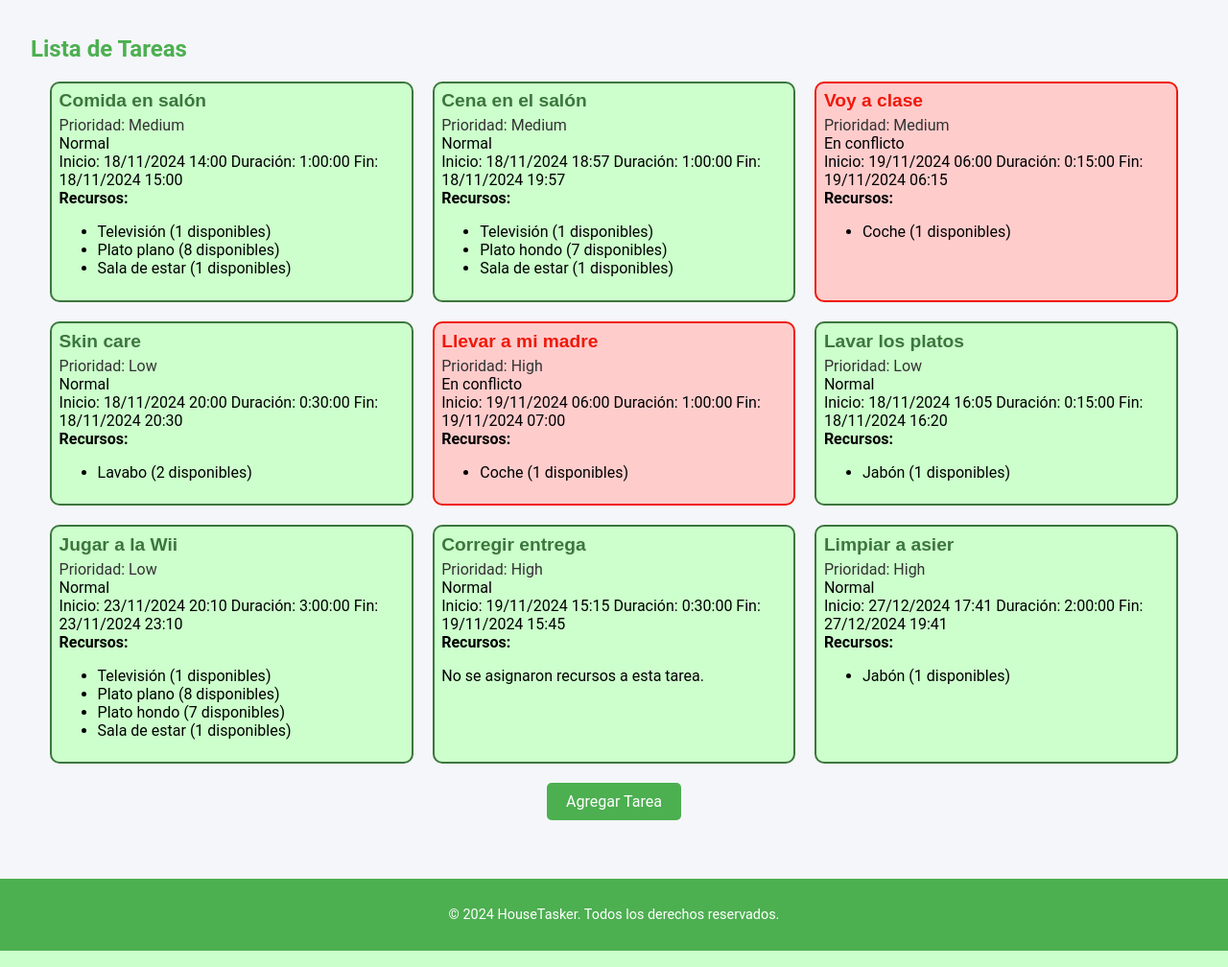
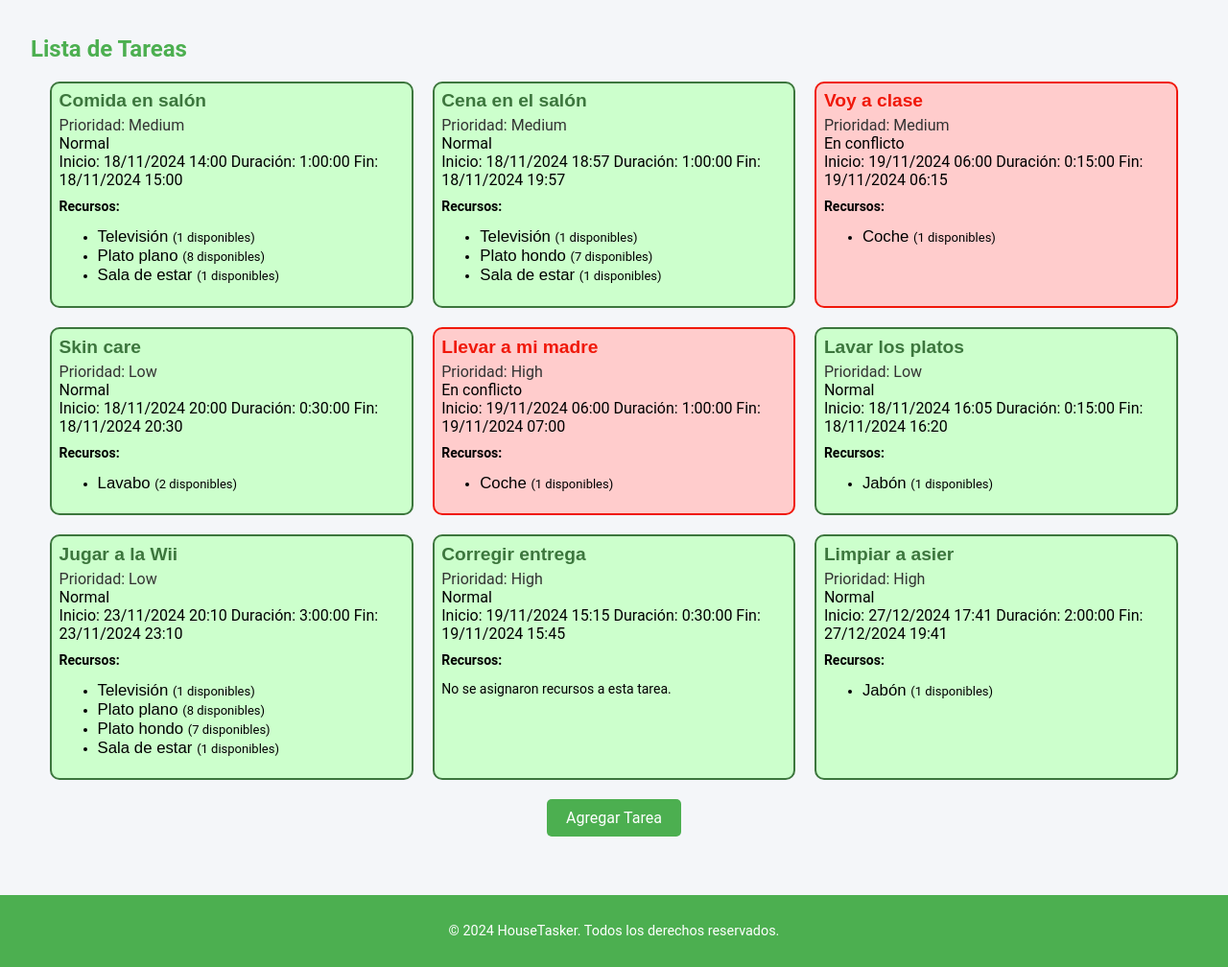
Before and after one commit to julenpe12/house-tasker, a Django app: page /es/tasks/ in a window 1280 px wide. Shown: the part 244-1252 px from the top of the page at 96% size. Run offline with Django 4.2, Linux system fonts and the light colour scheme; a user stored in the database is signed in; data comes from the database, SQL or seed files in the repository.

Commit message:
Hiperenlaces añadidos en task para ir a resources

```diff
--- a/houseTasker-win/appHouseTasker/static/css/task_list.css
+++ b/houseTasker-win/appHouseTasker/static/css/task_list.css
@@ -82,6 +82,32 @@
     color: #3c763d; /* Texto del título verde */
 }
 
+/* Contenedor de lista de recursos */
+.task-resources {
+    margin-top: 10px; /* Espaciado superior para separar de otras secciones */
+    font-size: 14px; /* Tamaño de letra más pequeño */
+}
+
+/* Estilos específicos para los enlaces de recursos en tareas en conflicto */
+.task-overlapping .resource-link {
+    font-weight: normal;
+    color: #000; /* Color rojo */
+}
+
+/* Estilos específicos para los enlaces de recursos en tareas normales */
+.task-ok .resource-link {
+    font-weight: normal;
+    color: #000; /* Color verde */
+}
+
+/* Caja de cantidad de recursos */
+.quantity-box {
+    background-color: transparent;
+    color: #000;;
+    font-size: 13px;
+    font-weight: normal;
+}
+
 /* Estilos responsivos */
 @media only screen and (max-width: 400px) {
     .task-item a {
--- a/houseTasker-win/appHouseTasker/templates/task_list.html
+++ b/houseTasker-win/appHouseTasker/templates/task_list.html
@@ -1,23 +1,18 @@
 {% extends "base.html" %}
-
-
 {% load static %}
 {% load i18n %}
-
 
 {% block head %}
 <link rel="stylesheet" href="{% static 'css/task_list.css' %}">
 {% endblock %}
 
-
 {% block main %}
 <h2>{% trans "Lista de Tareas" %}</h2>
-
 
 <div class="task-container">
   {% for task in tasks %}
     <div class="task-item {% if task.is_overlapping %}task-overlapping{% else %}task-ok{% endif %}">
-      <a href="{% url 'task_detail' task.id %}">{{ task.title }}</a>
+      <a href="{% url 'task_detail' task.id %}" class="task-title">{{ task.title }}</a>
       <span class="priority">{% trans "Prioridad" %}: {{ task.get_priority_display }}</span>
       {% if task.is_overlapping %}
         <span class="status">{% trans "En conflicto" %}</span>
@@ -32,9 +27,14 @@
       <div class="task-resources">
         <strong>{% trans "Recursos" %}:</strong>
         {% if task.resources.all %}
-          <ul>
+          <ul class="resource-container">
             {% for resource in task.resources.all %}
-              <li>{{ resource.name }} ({{ resource.quantity }} {% trans "disponibles" %})</li>
+              <li class="resource-item">
+                <a href="{% url 'resource_detail' resource.id %}" class="resource-link">
+                  {{ resource.name }}
+                </a>
+                <span class="quantity-box">({{ resource.quantity }} {% trans "disponibles" %})</span>
+              </li>
             {% endfor %}
           </ul>
         {% else %}
@@ -47,7 +47,6 @@
   {% endfor %}
 </div>
 
-
 <div class="add-task-button-container">
   <a href="{% url 'task_create' %}" class="add-task-button">{% trans "Agregar Tarea" %}</a>
 </div>
```
Also changed, not shown: houseTasker-win/appHouseTasker/static/css/index.css (+26 -0 lines), houseTasker-win/appHouseTasker/templates/index.html (+23 -1 lines).
